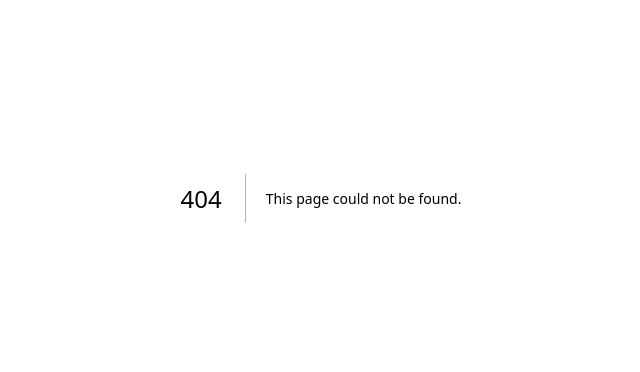
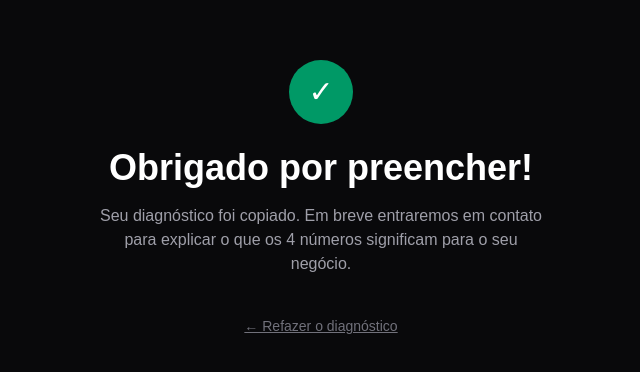
Before and after one commit to VitorRossi2904/caixa4n, a Next.js app: page /obrigado in a window 1280 px wide. Before the commit this address had no page. Shown: the part 202-574 px from the top of the page, without its empty margins (319-959 px from the left). Built offline with nearby package versions, Linux system fonts and the light colour scheme.

Commit message:
caixa4n v0.5 - pagina de agradecimento sem contato pessoal

```diff
--- /dev/null
+++ b/app/obrigado/page.tsx
@@ -0,0 +1,18 @@
+export default function Obrigado() {
+  return (
+    <main className="flex min-h-screen flex-col items-center justify-center bg-zinc-950 p-8 text-center text-white">
+      <div className="flex h-16 w-16 items-center justify-center rounded-full bg-emerald-600 text-3xl">
+        ✓
+      </div>
+      <h1 className="mt-6 text-4xl font-bold">Obrigado por preencher!</h1>
+      <p className="mt-4 max-w-md text-zinc-400">
+        Seu diagnóstico foi copiado. Em breve entraremos em contato para
+        explicar o que os 4 números significam para o seu negócio.
+      </p>
+
+      <a href="/" className="mt-10 text-sm text-zinc-500 underline hover:text-white">
+        ← Refazer o diagnóstico
+      </a>
+    </main>
+  );
+}
```
